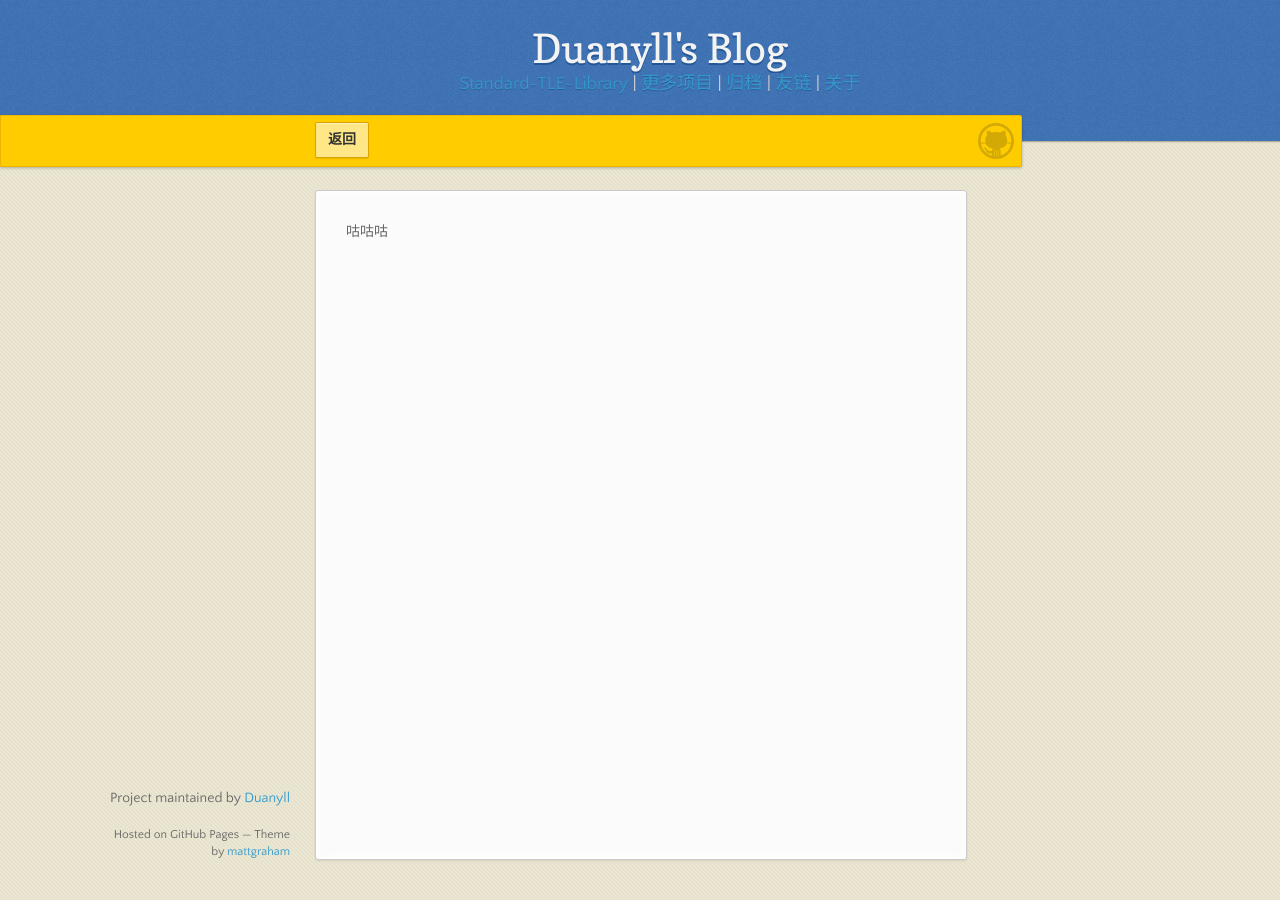
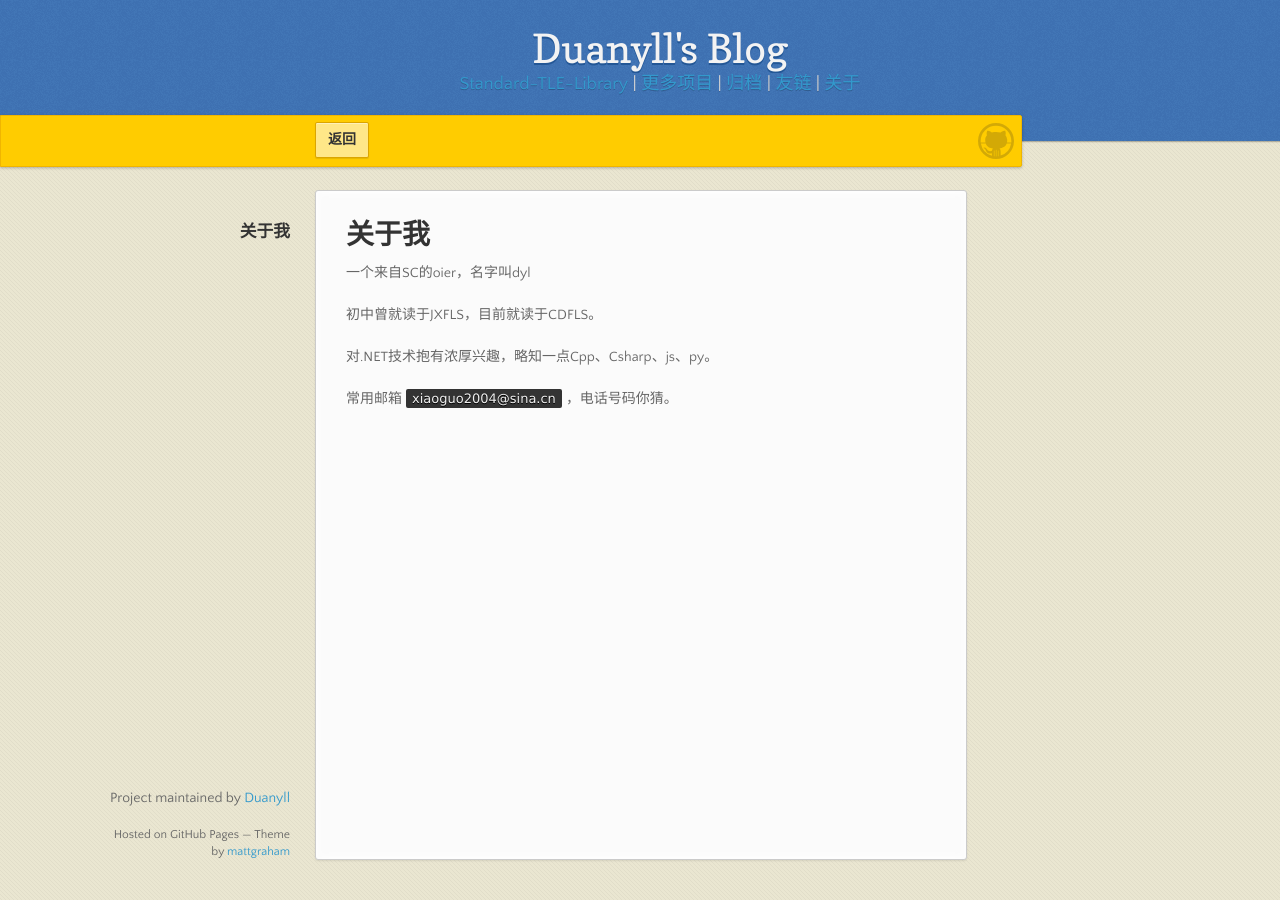
Before and after one commit to Duanyll/duanyll.com, a Jekyll site: the page built from about.html, in a window 1280 px wide. Built offline with Jekyll 4.4.1, drawn with Linux system fonts in a browser that asks for light colours.

Commit message:
Update about.html

```diff
--- a/about.html
+++ b/about.html
@@ -4,4 +4,8 @@ permalink: /about.html
 layout: default
 ---
 
-<p>咕咕咕</p>
+<h1>关于我</h1>
+<p>一个来自SC的oier，名字叫dyl</p>
+<p>初中曾就读于JXFLS，目前就读于CDFLS。</p>
+<p>对.NET技术抱有浓厚兴趣，略知一点Cpp、Csharp、js、py。</p>
+<p>常用邮箱<code>xiaoguo2004@sina.cn</code>，电话号码你猜。</p>
```
